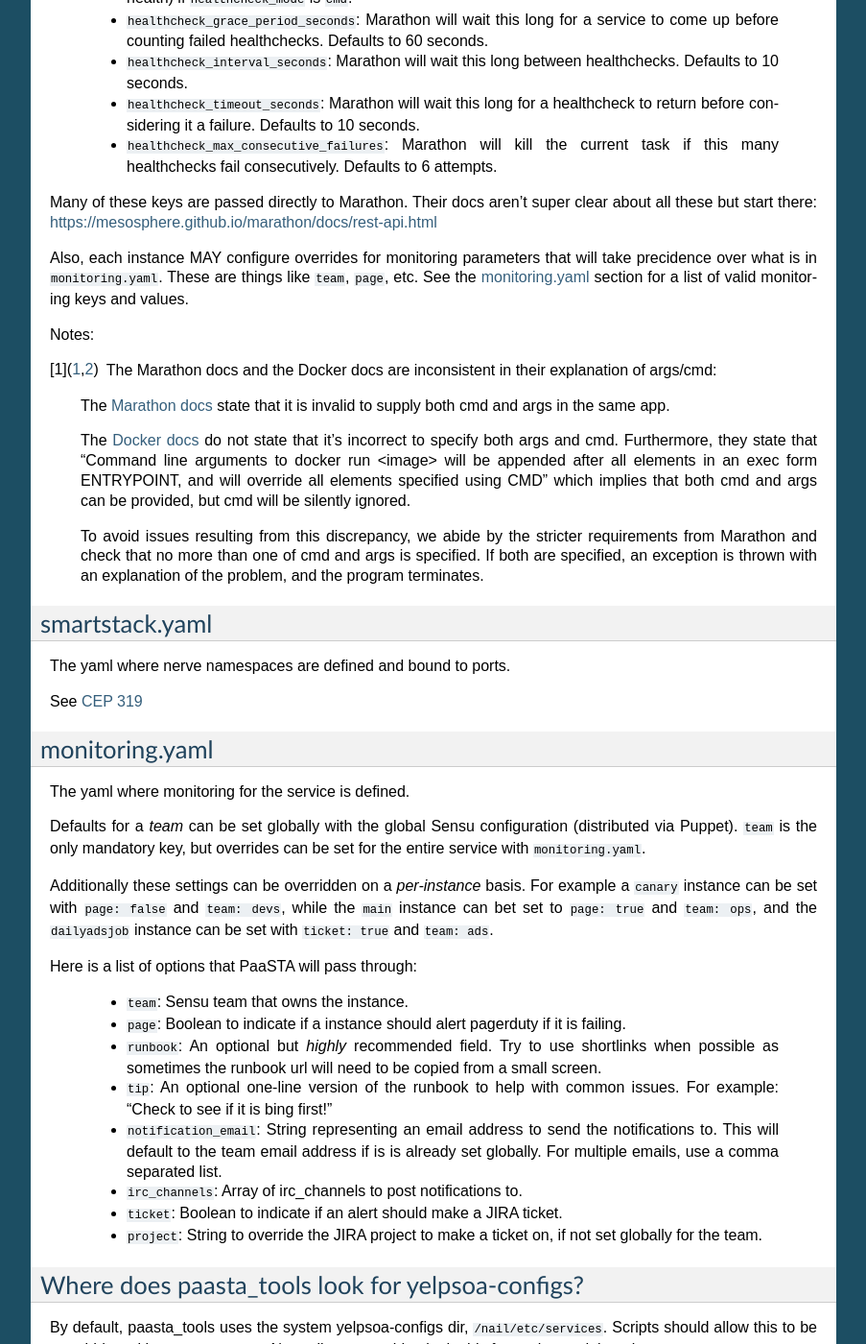
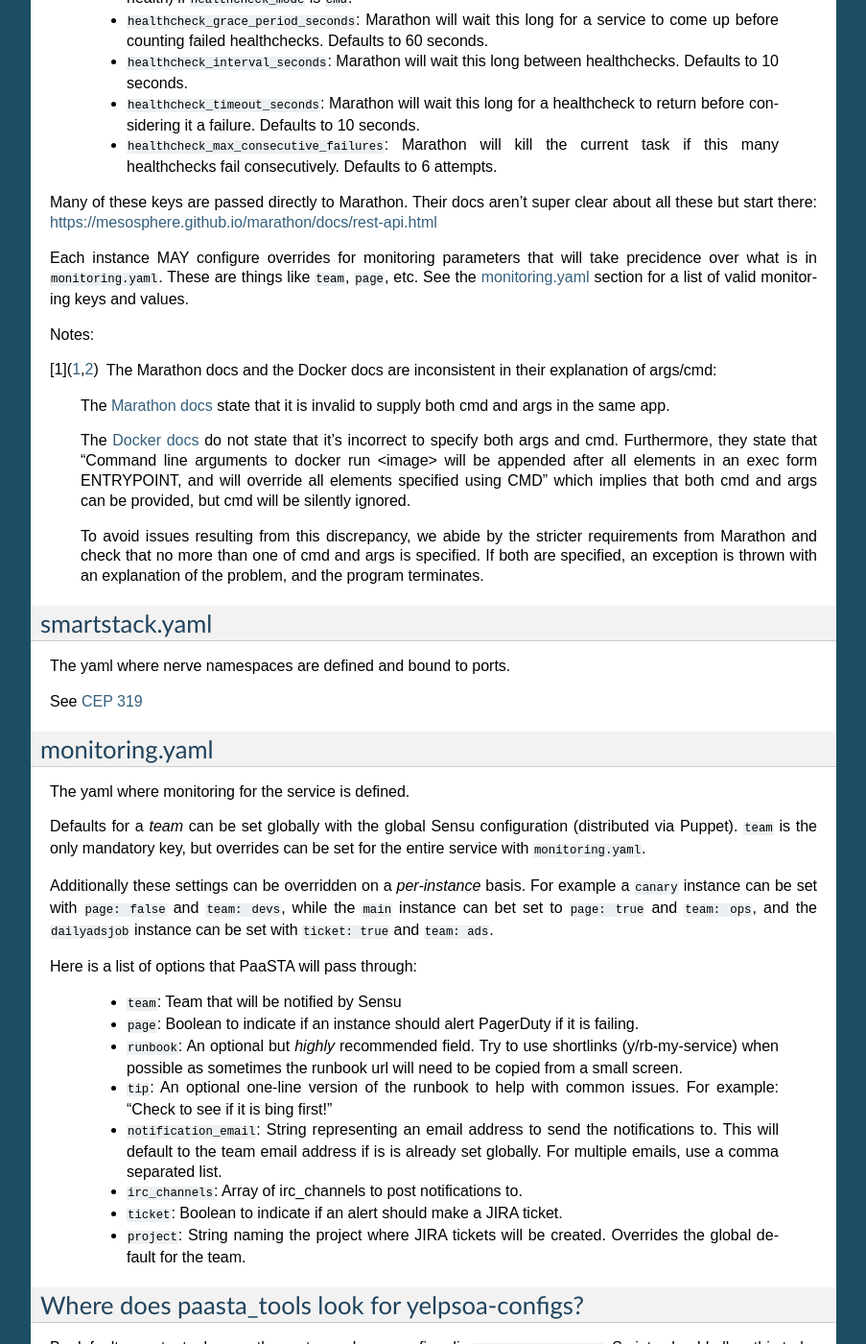
Before and after one commit to Yelp/paasta, a Sphinx documentation site: the page built from docs/source/yelpsoa_configs.rst, in a window 1280 px wide and 1400 px high, scrolled down 1031 px. Shown: the whole window at 96% size, without its empty margins (198-1101 px from the left). Built offline with Sphinx 7.4.7, drawn with Linux system fonts in a browser that asks for light colours; pages that are not in the unit, such as notebooks, are missing from menus.

Commit message:
Small style changes

```diff
--- a/docs/source/yelpsoa_configs.rst
+++ b/docs/source/yelpsoa_configs.rst
@@ -52,7 +52,7 @@
 
 Many of these keys are passed directly to Marathon. Their docs aren't super clear about all these but start there: https://mesosphere.github.io/marathon/docs/rest-api.html
 
-Also, each instance MAY configure overrides for monitoring parameters that
+Each instance MAY configure overrides for monitoring parameters that
 will take precidence over what is in ``monitoring.yaml``. These are things like
 ``team``, ``page``, etc. See the `monitoring.yaml`_ section for a list of valid
 monitoring keys and values.
@@ -91,11 +91,11 @@
 
 Here is a list of options that PaaSTA will pass through:
 
- * ``team``: Sensu team that owns the instance.
+ * ``team``: Team that will be notified by Sensu
 
- * ``page``: Boolean to indicate if a instance should alert pagerduty if it is failing.
+ * ``page``: Boolean to indicate if an instance should alert PagerDuty if it is failing.
 
- * ``runbook``: An optional but *highly* recommended field. Try to use shortlinks when possible as sometimes the runbook url will need to be copied from a small screen.
+ * ``runbook``: An optional but *highly* recommended field. Try to use shortlinks (y/rb-my-service) when possible as sometimes the runbook url will need to be copied from a small screen.
 
  * ``tip``: An optional one-line version of the runbook to help with common issues. For example: "Check to see if it is bing first!"
 
@@ -105,7 +105,7 @@
 
  * ``ticket``: Boolean to indicate if an alert should make a JIRA ticket.
 
- * ``project``: String to override the JIRA project to make a ticket on, if not set globally for the team.
+ * ``project``: String naming the project where JIRA tickets will be created. Overrides the global default for the team.
 
 
 Where does paasta_tools look for yelpsoa-configs?
```
Also changed, not shown: 1 other file.
